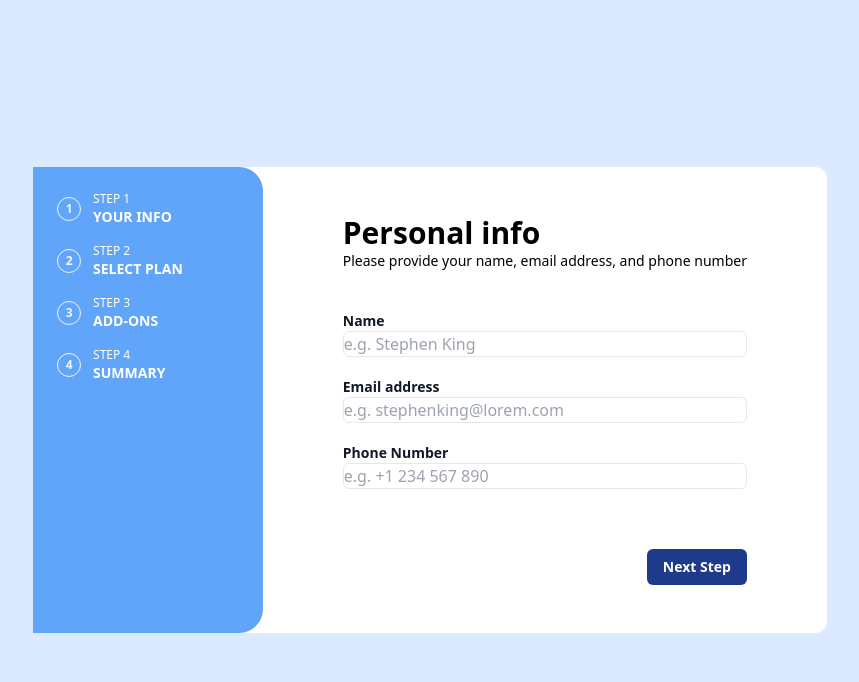
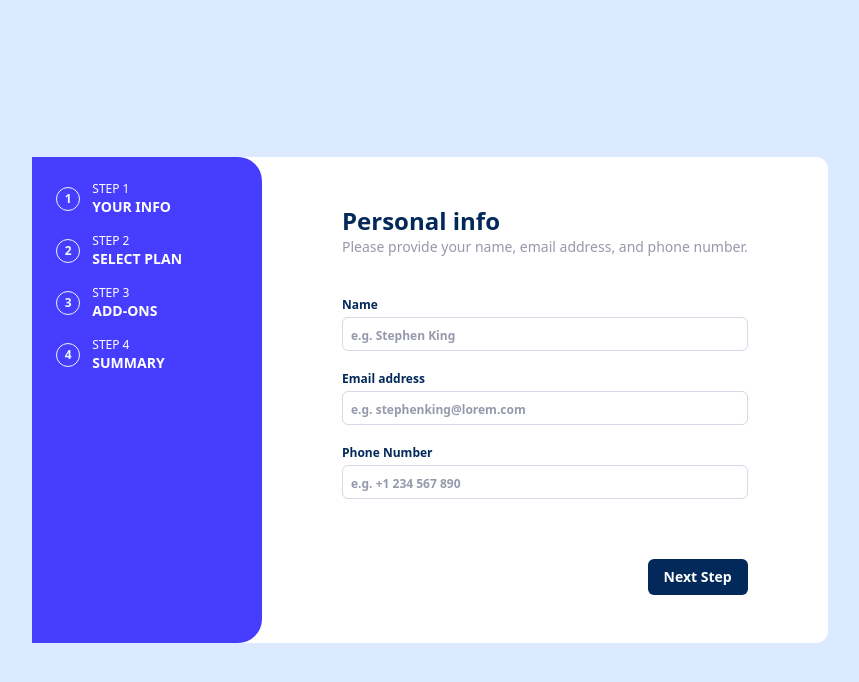
Before and after one commit to resherra/Form, a React (Vite) app: page / in a window 1280 px wide. Shown: the top 682 px of the page, without its empty margins (210-1069 px from the left). Built offline with nearby package versions, Linux system fonts and the light colour scheme.

Commit message:
form validation

```diff
--- a/src/components/MainForm.jsx
+++ b/src/components/MainForm.jsx
@@ -48,7 +48,8 @@ export default function MainForm() {
       case "phoneNumberNow":
         draft.phoneNumber.hasErrors = false
         draft.phoneNumber.value = action.value
-        if (draft.phoneNumber.value.length < 10 || draft.phoneNumber.value.length > 15) {
+
+        if (draft.phoneNumber.value && (draft.phoneNumber.value.length < 10 || draft.phoneNumber.value.length > 15)) {
           draft.phoneNumber.hasErrors = true
           draft.phoneNumber.message = "Please enter a valid phone number"
         }
@@ -89,7 +90,7 @@ export default function MainForm() {
     if (state.email.value) {
       const delay = setTimeout(() => {
         dispatch({ type: "emailAfterDelay" })
-      }, 700)
+      }, 1200)
       return () => {
         clearTimeout(delay)
       }
@@ -100,7 +101,7 @@ export default function MainForm() {
   useEffect(() => {
     const delay = setTimeout(() => {
       dispatch({ type: "phoneNumberAfterDelay" })
-    }, 700)
+    }, 1200)
     return () => {
       clearTimeout(delay)
     }
@@ -127,33 +128,39 @@ export default function MainForm() {
   return (
     <div className={`px-20 py-12`}>
       <div>
-        <h3 className={`text-3xl font-semibold`}>Personal info</h3>
-        <h5 className={`text-sm font-light`}>Please provide your name, email address, and phone number</h5>
+        <h3 className={`text-2xl text-marineBlue font-bold`}>Personal info</h3>
+        <h5 className={`text-sm text-coolGray font-light`}>Please provide your name, email address, and phone number.</h5>
       </div>
       <div className="mt-10">
         <form onSubmit={handleSubmit} className="flex flex-col">
           <div className={`flex flex-col`}>
-            <label htmlFor="Name" className={`font-semibold text-gray-900 text-sm`}>
+            <div className={`flex justify-between`}>
+              <label htmlFor="Name" className={`font-semibold text-marineBlue text-xs pb-1`}>
                 Name
               </label>
-            <div className={`bg-red-300 text-red-400 rounded-t-md font-semibold text-xs`}>{state.name.hasErrors && state.name.message}</div>
-            <input onChange={(e) => dispatch({ type: "nameNow", value: e.target.value })} placeholder="e.g. Stephen King" type="text" name="" className={`border border-gray-200 rounded-md mb-5`} />
+              <div className={`text-strawberryRed font-semibold text-xs`}>{state.name.hasErrors && state.name.message}</div>
+            </div>
+            <input onChange={(e) => dispatch({ type: "nameNow", value: e.target.value })} placeholder="e.g. Stephen King" type="text" name="" className={`border border-lightGray rounded-md placeholder:text-xs placeholder:text-coolGray placeholder:font-semibold py-1 pl-2 mb-5 ` + (state.name.hasErrors ? "border-strawberryRed outline-strawberryRed" : "outline-purplishBlue")} />
           </div>
           <div className={`flex flex-col`}>
-            <label htmlFor="Email address" className={`font-semibold text-gray-900 text-sm`}>
+            <div className={`flex justify-between`}>
+              <label htmlFor="Email address" className={`font-semibold text-marineBlue text-xs pb-1`}>
                 Email address
               </label>
-            <div className={`bg-red-300 text-red-400 rounded-t-md font-semibold text-xs`}>{state.email.hasErrors && state.email.message}</div>
-            <input onChange={(e) => dispatch({ type: "emailNow", value: e.target.value })} placeholder="e.g. stephenking@lorem.com" type="text" name="" className={`border border-gray-200 rounded-md mb-5`} />
+              <div className={`text-strawberryRed font-semibold text-xs`}>{state.email.hasErrors && state.email.message}</div>
+            </div>
+            <input onChange={(e) => dispatch({ type: "emailNow", value: e.target.value })} placeholder="e.g. stephenking@lorem.com" type="text" name="" className={`border border-lightGray rounded-md placeholder:text-xs placeholder:text-coolGray placeholder:font-semibold py-1 pl-2 mb-5 ` + (state.email.hasErrors ? "border-strawberryRed outline-strawberryRed" : "outline-purplishBlue")} />
           </div>
           <div className={`flex flex-col`}>
-            <label htmlFor="Phone Number" className={`font-semibold text-gray-900 text-sm`}>
+            <div className={`flex justify-between`}>
+              <label htmlFor="Phone Number" className={`font-semibold text-marineBlue text-xs pb-1 `}>
                 Phone Number
               </label>
-            <div className={`bg-red-300 text-red-400 rounded-t-md font-semibold text-xs`}>{state.phoneNumber.hasErrors && state.phoneNumber.message}</div>
-            <input onChange={(e) => dispatch({ type: "phoneNumberNow", value: e.target.value })} placeholder="e.g. +1 234 567 890" type="text" className={`border border-gray-200 rounded-md mb-5`} />
+              <div className={`text-strawberryRed font-semibold text-xs`}>{state.phoneNumber.hasErrors && state.phoneNumber.message}</div>
             </div>
-          <button type="submit" className={`bg-blue-900 text-white self-end mt-10 text-sm font-semibold px-4 py-2 rounded-md`}>
+            <input onChange={(e) => dispatch({ type: "phoneNumberNow", value: e.target.value })} placeholder="e.g. +1 234 567 890" type="text" className={`border border-lightGray rounded-md placeholder:text-xs placeholder:text-coolGray placeholder:font-semibold py-1 pl-2 mb-5 ` + (state.phoneNumber.hasErrors ? "border-strawberryRed outline-strawberryRed" : "outline-purplishBlue")} />
+          </div>
+          <button type="submit" className={`bg-marineBlue text-white self-end mt-10 text-sm font-semibold px-4 py-2 rounded-md`}>
             Next Step
           </button>
         </form>
--- a/src/components/SideBar.jsx
+++ b/src/components/SideBar.jsx
@@ -2,7 +2,7 @@ import React from "react"
 
 export default function SideBar() {
   return (
-    <div className={`bg-blue-400 rounded-br-3xl rounded-tr-3xl p-6 pr-20 flex flex-col gap-4`}>
+    <div className={`bg-purplishBlue rounded-br-3xl rounded-tr-3xl p-6 pr-20 flex flex-col gap-4`}>
       <div className={`flex flex-row items-center gap-3`}>
         <div className="w-6 h-6 rounded-full border border-blue-50 flex justify-center items-center">
           <p className={`text-blue-50 font-semibold text-xs`}>1</p>
--- a/tailwind.config.cjs
+++ b/tailwind.config.cjs
@@ -2,7 +2,19 @@
 module.exports = {
   content: ["./index.html", "./src/**/*.{js,ts,jsx,tsx}"],
   theme: {
-    extend: {},
+    extend: {
+      colors: {
+        marineBlue: "#02295a",
+        purplishBlue: "#473dff",
+        pastelBlue: "#adbeff",
+        lightBlue: "#bfe2fd",
+        strawberryRed: "#ed3548",
+        coolGray: "#9699ab",
+        lightGray: "#d6d9e6",
+        magnolia: "#f0f6ff",
+        alabaster: "#fafbff",
+      },
+    },
   },
   plugins: [],
 }
```
Lines whose indentation alone changed are shown as unchanged.
